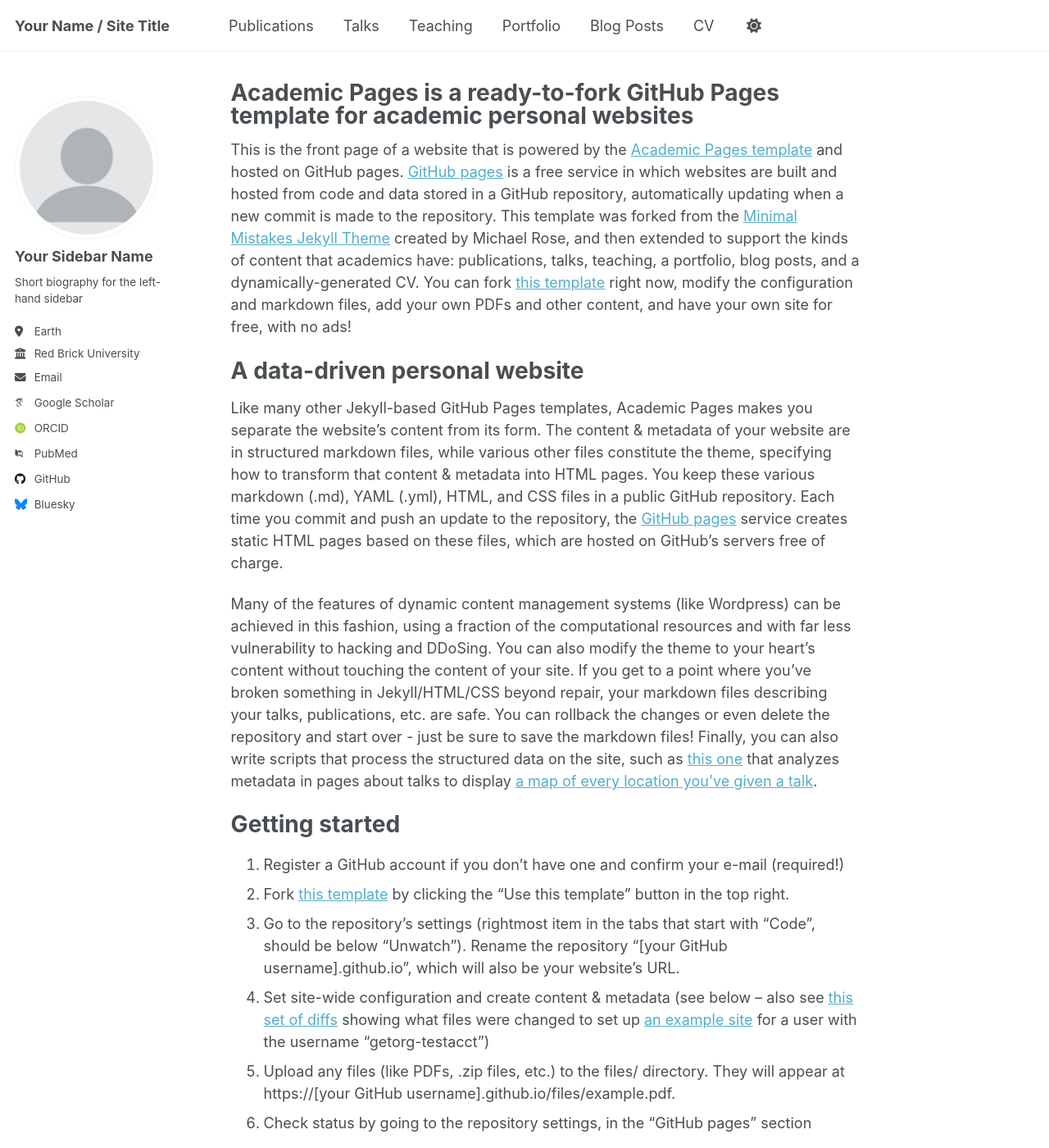
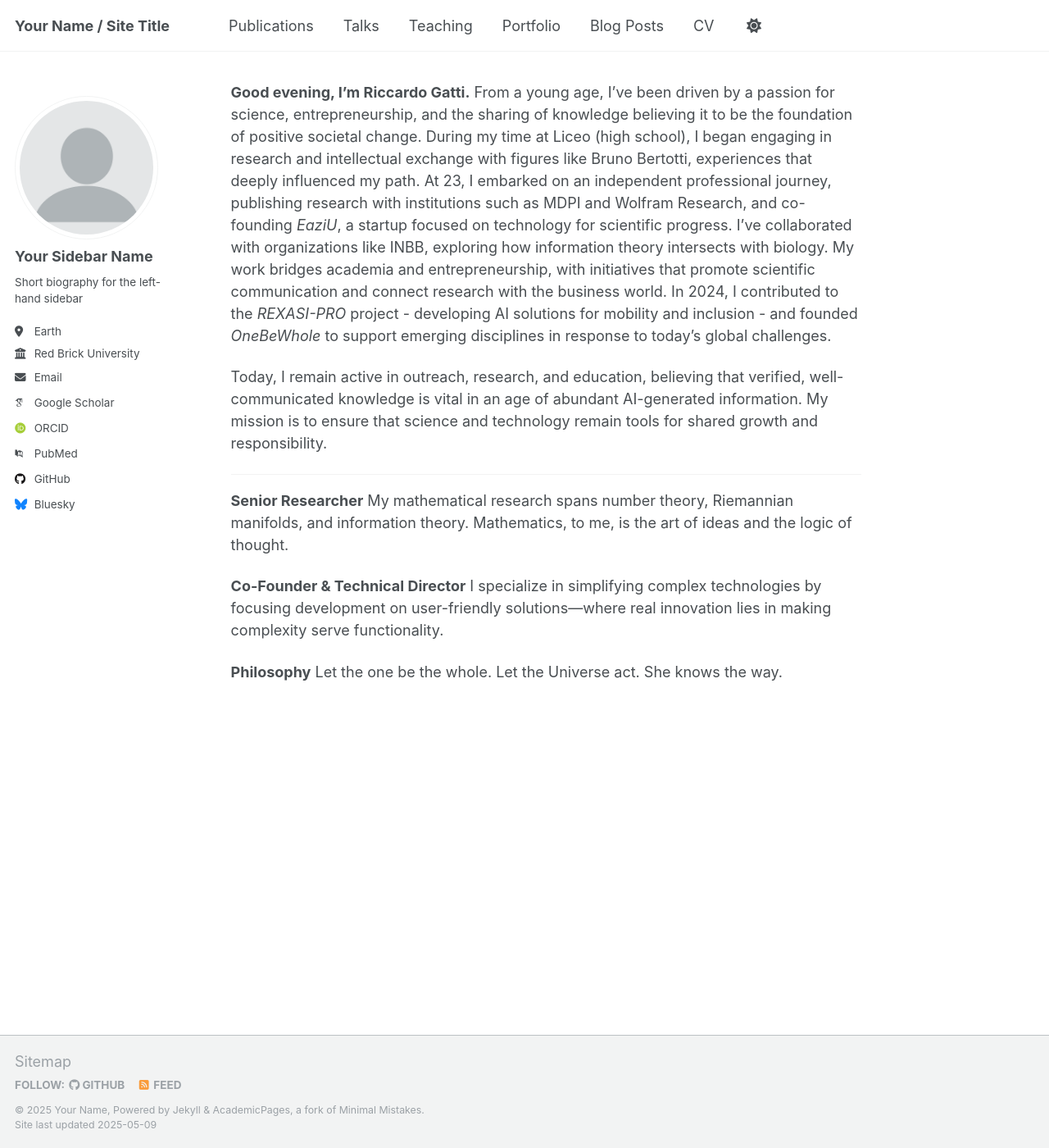
Before and after one commit to gttrcr/I, a Jekyll site: the page built from _pages/about.md, in a window 1280 px wide and 1400 px high. Shown: the whole window at 82% size. Built offline with Jekyll 4.4.1, drawn with Linux system fonts in a browser that asks for light colours; some web fonts are replaced; some of the changed text lies outside the part shown.

Commit message:
update about page

```diff
--- a/_pages/about.md
+++ b/_pages/about.md
@@ -1,49 +1,20 @@
 ---
 permalink: /
-title: "Academic Pages is a ready-to-fork GitHub Pages template for academic personal websites"
+# title: "Academic Pages is a ready-to-fork GitHub Pages template for academic personal websites"
 author_profile: true
 redirect_from:
   - /about/
   - /about.html
 ---
 
-This is the front page of a website that is powered by the [Academic Pages template](https://github.com/academicpages/academicpages.github.io) and hosted on GitHub pages. [GitHub pages](https://pages.github.com) is a free service in which websites are built and hosted from code and data stored in a GitHub repository, automatically updating when a new commit is made to the repository. This template was forked from the [Minimal Mistakes Jekyll Theme](https://mmistakes.github.io/minimal-mistakes/) created by Michael Rose, and then extended to support the kinds of content that academics have: publications, talks, teaching, a portfolio, blog posts, and a dynamically-generated CV. You can fork [this template](https://github.com/academicpages/academicpages.github.io) right now, modify the configuration and markdown files, add your own PDFs and other content, and have your own site for free, with no ads!
+**Good evening, I’m Riccardo Gatti.** From a young age, I’ve been driven by a passion for science, entrepreneurship, and the sharing of knowledge believing it to be the foundation of positive societal change. During my time at Liceo (high school), I began engaging in research and intellectual exchange with figures like Bruno Bertotti, experiences that deeply influenced my path. At 23, I embarked on an independent professional journey, publishing research with institutions such as MDPI and Wolfram Research, and co-founding *EaziU*, a startup focused on technology for scientific progress. I've collaborated with organizations like INBB, exploring how information theory intersects with biology. My work bridges academia and entrepreneurship, with initiatives that promote scientific communication and connect research with the business world. In 2024, I contributed to the *REXASI-PRO* project - developing AI solutions for mobility and inclusion - and founded *OneBeWhole* to support emerging disciplines in response to today’s global challenges.
 
-A data-driven personal website
-======
-Like many other Jekyll-based GitHub Pages templates, Academic Pages makes you separate the website's content from its form. The content & metadata of your website are in structured markdown files, while various other files constitute the theme, specifying how to transform that content & metadata into HTML pages. You keep these various markdown (.md), YAML (.yml), HTML, and CSS files in a public GitHub repository. Each time you commit and push an update to the repository, the [GitHub pages](https://pages.github.com/) service creates static HTML pages based on these files, which are hosted on GitHub's servers free of charge.
+Today, I remain active in outreach, research, and education, believing that verified, well-communicated knowledge is vital in an age of abundant AI-generated information. My mission is to ensure that science and technology remain tools for shared growth and responsibility.
 
-Many of the features of dynamic content management systems (like Wordpress) can be achieved in this fashion, using a fraction of the computational resources and with far less vulnerability to hacking and DDoSing. You can also modify the theme to your heart's content without touching the content of your site. If you get to a point where you've broken something in Jekyll/HTML/CSS beyond repair, your markdown files describing your talks, publications, etc. are safe. You can rollback the changes or even delete the repository and start over - just be sure to save the markdown files! Finally, you can also write scripts that process the structured data on the site, such as [this one](https://github.com/academicpages/academicpages.github.io/blob/master/talkmap.ipynb) that analyzes metadata in pages about talks to display [a map of every location you've given a talk](https://academicpages.github.io/talkmap.html).
+------
 
-Getting started
-======
-1. Register a GitHub account if you don't have one and confirm your e-mail (required!)
-1. Fork [this template](https://github.com/academicpages/academicpages.github.io) by clicking the "Use this template" button in the top right.
-1. Go to the repository's settings (rightmost item in the tabs that start with "Code", should be below "Unwatch"). Rename the repository "[your GitHub username].github.io", which will also be your website's URL.
-1. Set site-wide configuration and create content & metadata (see below -- also see [this set of diffs](http://archive.is/3TPas) showing what files were changed to set up [an example site](https://getorg-testacct.github.io) for a user with the username "getorg-testacct")
-1. Upload any files (like PDFs, .zip files, etc.) to the files/ directory. They will appear at https://[your GitHub username].github.io/files/example.pdf.
-1. Check status by going to the repository settings, in the "GitHub pages" section
+**Senior Researcher** My mathematical research spans number theory, Riemannian manifolds, and information theory. Mathematics, to me, is the art of ideas and the logic of thought.
 
-Site-wide configuration
-------
-The main configuration file for the site is in the base directory in [_config.yml](https://github.com/academicpages/academicpages.github.io/blob/master/_config.yml), which defines the content in the sidebars and other site-wide features. You will need to replace the default variables with ones about yourself and your site's github repository. The configuration file for the top menu is in [_data/navigation.yml](https://github.com/academicpages/academicpages.github.io/blob/master/_data/navigation.yml). For example, if you don't have a portfolio or blog posts, you can remove those items from that navigation.yml file to remove them from the header.
+**Co-Founder & Technical Director** I specialize in simplifying complex technologies by focusing development on user-friendly solutions—where real innovation lies in making complexity serve functionality.
 
-Create content & metadata
-------
-For site content, there is one markdown file for each type of content, which are stored in directories like _publications, _talks, _posts, _teaching, or _pages. For example, each talk is a markdown file in the [_talks directory](https://github.com/academicpages/academicpages.github.io/tree/master/_talks). At the top of each markdown file is structured data in YAML about the talk, which the theme will parse to do lots of cool stuff. The same structured data about a talk is used to generate the list of talks on the [Talks page](https://academicpages.github.io/talks), each [individual page](https://academicpages.github.io/talks/2012-03-01-talk-1) for specific talks, the talks section for the [CV page](https://academicpages.github.io/cv), and the [map of places you've given a talk](https://academicpages.github.io/talkmap.html) (if you run this [python file](https://github.com/academicpages/academicpages.github.io/blob/master/talkmap.py) or [Jupyter notebook](https://github.com/academicpages/academicpages.github.io/blob/master/talkmap.ipynb), which creates the HTML for the map based on the contents of the _talks directory).
-
-**Markdown generator**
-
-The repository includes [a set of Jupyter notebooks](https://github.com/academicpages/academicpages.github.io/tree/master/markdown_generator
-) that converts a CSV containing structured data about talks or presentations into individual markdown files that will be properly formatted for the Academic Pages template. The sample CSVs in that directory are the ones I used to create my own personal website at stuartgeiger.com. My usual workflow is that I keep a spreadsheet of my publications and talks, then run the code in these notebooks to generate the markdown files, then commit and push them to the GitHub repository.
-
-How to edit your site's GitHub repository
-------
-Many people use a git client to create files on their local computer and then push them to GitHub's servers. If you are not familiar with git, you can directly edit these configuration and markdown files directly in the github.com interface. Navigate to a file (like [this one](https://github.com/academicpages/academicpages.github.io/blob/master/_talks/2012-03-01-talk-1.md) and click the pencil icon in the top right of the content preview (to the right of the "Raw | Blame | History" buttons). You can delete a file by clicking the trashcan icon to the right of the pencil icon. You can also create new files or upload files by navigating to a directory and clicking the "Create new file" or "Upload files" buttons.
-
-Example: editing a markdown file for a talk
-![Editing a markdown file for a talk](/images/editing-talk.png)
-
-For more info
-------
-More info about configuring Academic Pages can be found in [the guide](https://academicpages.github.io/markdown/), the [growing wiki](https://github.com/academicpages/academicpages.github.io/wiki), and you can always [ask a question on GitHub](https://github.com/academicpages/academicpages.github.io/discussions). The [guides for the Minimal Mistakes theme](https://mmistakes.github.io/minimal-mistakes/docs/configuration/) (which this theme was forked from) might also be helpful.
+**Philosophy** Let the one be the whole. Let the Universe act. She knows the way.
```
